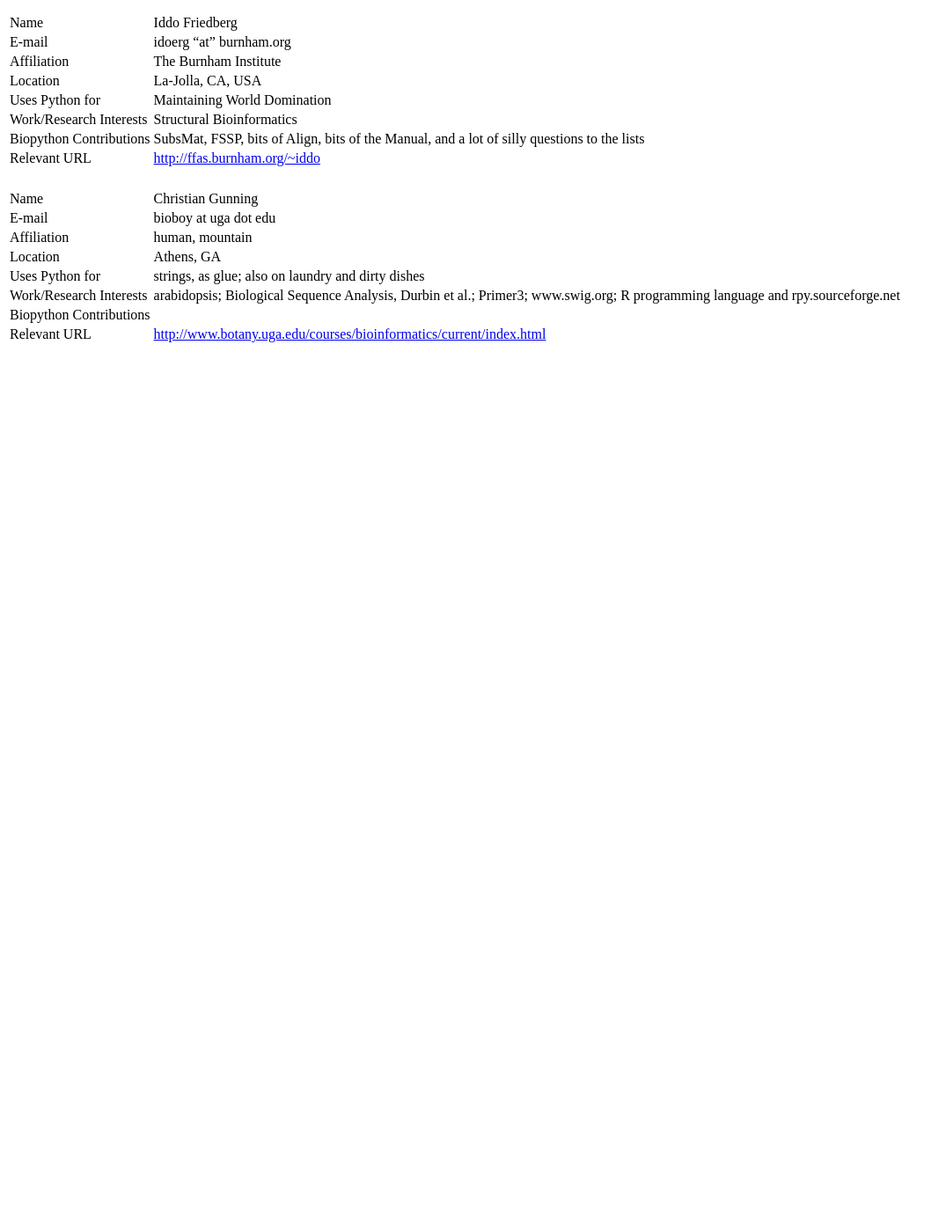
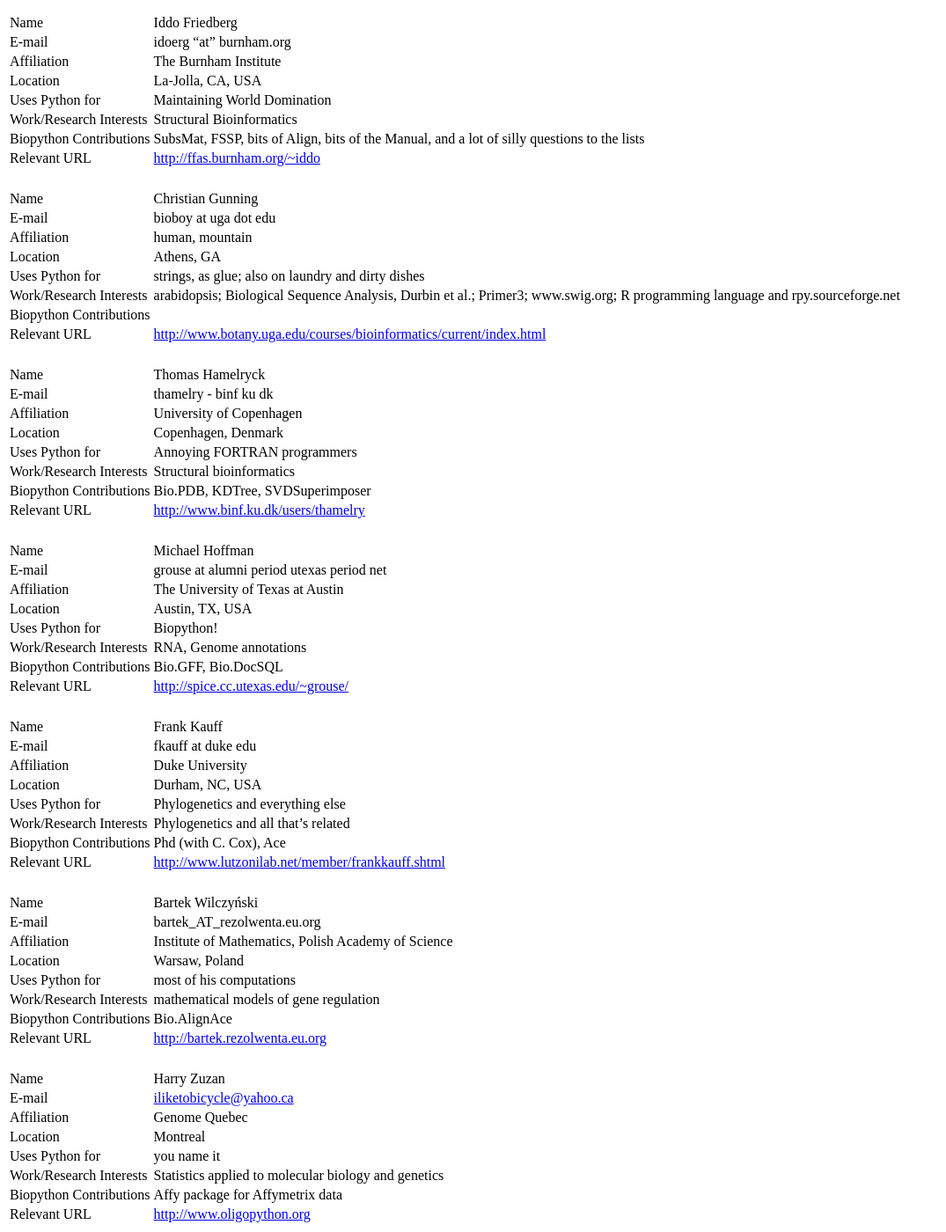
Before and after one commit to biopython/biopython.github.io, a Jekyll site: the page built from wiki/Participants.md, in a window 1280 px wide and 1400 px high, scrolled down 1288 px. Shown: the whole window at 88% size, without its empty margins (0-1075 px from the left). Built offline with Jekyll 4.4.1, drawn with Linux system fonts in a browser that asks for light colours; before the commit the page ends 1688 px from its top, so only the background shows below that.

Commit message:
Change to wiki page

```diff
--- a/wiki/Participants.md
+++ b/wiki/Participants.md
@@ -91,3 +91,58 @@ layout: wiki
 | Work/Research Interests | arabidopsis; Biological Sequence Analysis, Durbin et al.; Primer3; www.swig.org; R programming language and rpy.sourceforge.net |
 | Biopython Contributions |                                                                                                                                 |
 | Relevant URL            | <http://www.botany.uga.edu/courses/bioinformatics/current/index.html>                                                           |
+
+|                         |                                        |
+|-------------------------|----------------------------------------|
+| Name                    | Thomas Hamelryck                       |
+| E-mail                  | thamelry - binf ku dk                  |
+| Affiliation             | University of Copenhagen               |
+| Location                | Copenhagen, Denmark                    |
+| Uses Python for         | Annoying FORTRAN programmers           |
+| Work/Research Interests | Structural bioinformatics              |
+| Biopython Contributions | Bio.PDB, KDTree, SVDSuperimposer       |
+| Relevant URL            | <http://www.binf.ku.dk/users/thamelry> |
+
+|                         |                                           |
+|-------------------------|-------------------------------------------|
+| Name                    | Michael Hoffman                           |
+| E-mail                  | grouse at alumni period utexas period net |
+| Affiliation             | The University of Texas at Austin         |
+| Location                | Austin, TX, USA                           |
+| Uses Python for         | Biopython!                                |
+| Work/Research Interests | RNA, Genome annotations                   |
+| Biopython Contributions | Bio.GFF, Bio.DocSQL                       |
+| Relevant URL            | <http://spice.cc.utexas.edu/~grouse/>     |
+
+|                         |                                                     |
+|-------------------------|-----------------------------------------------------|
+| Name                    | Frank Kauff                                         |
+| E-mail                  | fkauff at duke edu                                  |
+| Affiliation             | Duke University                                     |
+| Location                | Durham, NC, USA                                     |
+| Uses Python for         | Phylogenetics and everything else                   |
+| Work/Research Interests | Phylogenetics and all that's related                |
+| Biopython Contributions | Phd (with C. Cox), Ace                              |
+| Relevant URL            | <http://www.lutzonilab.net/member/frankkauff.shtml> |
+
+|                         |                                                     |
+|-------------------------|-----------------------------------------------------|
+| Name                    | Bartek Wilczyński                                   |
+| E-mail                  | bartek\_AT\_rezolwenta.eu.org                       |
+| Affiliation             | Institute of Mathematics, Polish Academy of Science |
+| Location                | Warsaw, Poland                                      |
+| Uses Python for         | most of his computations                            |
+| Work/Research Interests | mathematical models of gene regulation              |
+| Biopython Contributions | Bio.AlignAce                                        |
+| Relevant URL            | <http://bartek.rezolwenta.eu.org>                   |
+
+|                         |                                                      |
+|-------------------------|------------------------------------------------------|
+| Name                    | Harry Zuzan                                          |
+| E-mail                  | <iliketobicycle@yahoo.ca>                            |
+| Affiliation             | Genome Quebec                                        |
+| Location                | Montreal                                             |
+| Uses Python for         | you name it                                          |
+| Work/Research Interests | Statistics applied to molecular biology and genetics |
+| Biopython Contributions | Affy package for Affymetrix data                     |
+| Relevant URL            | <http://www.oligopython.org>                         |
```
Also changed, not shown: 1 other file.
